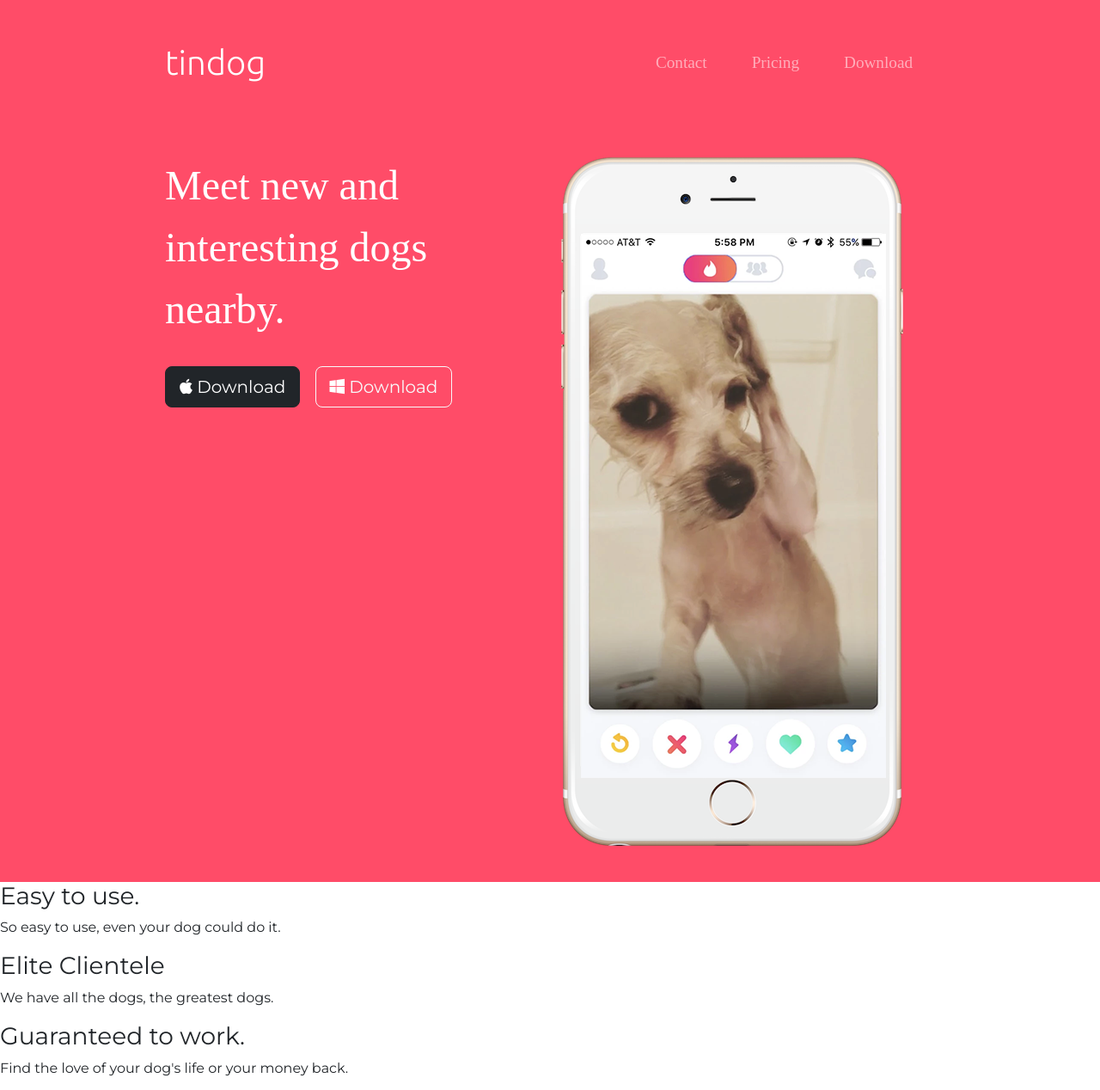
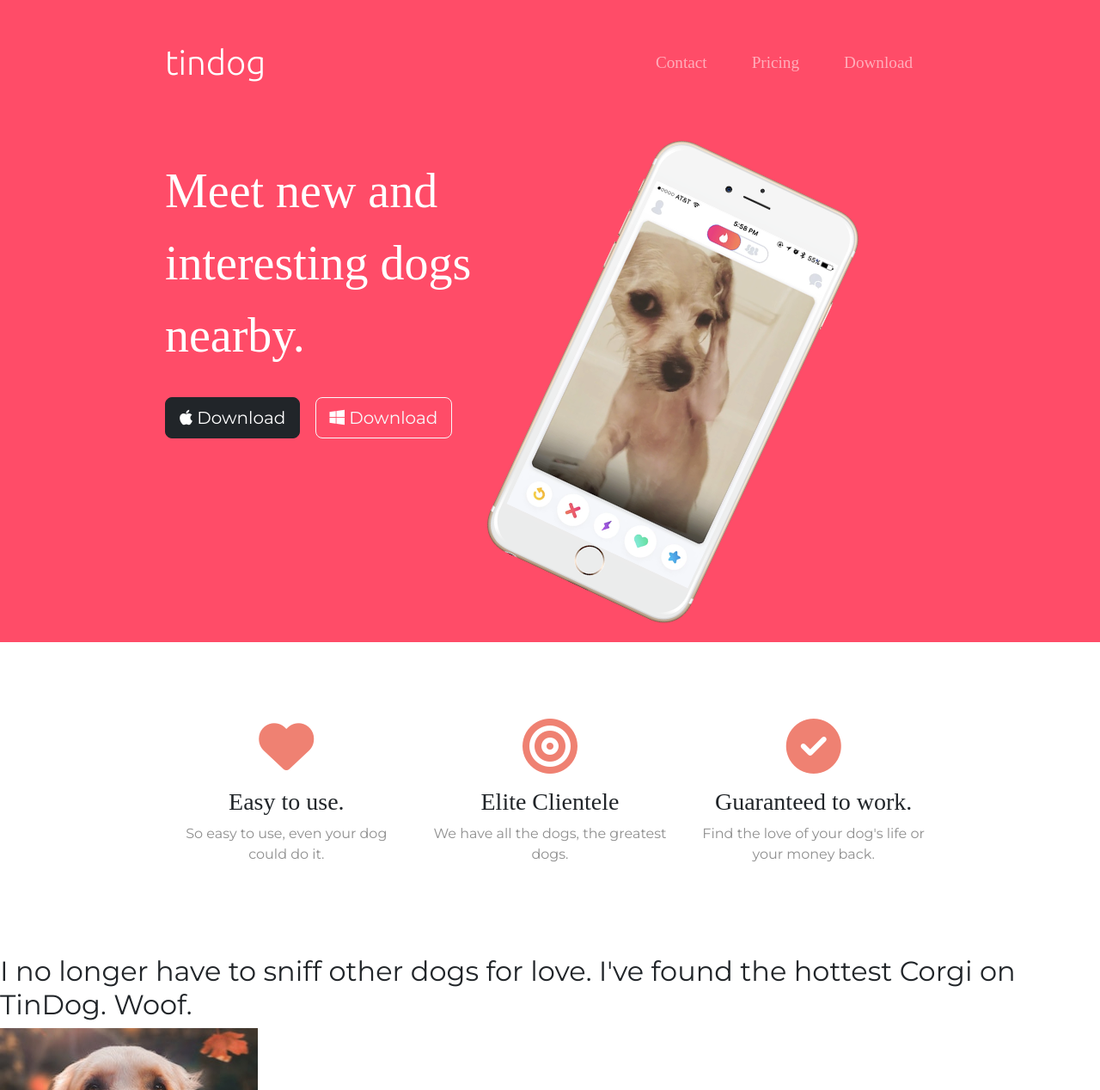
Before and after one commit to shashank7200/TinDog, a plain HTML site: page index.html in a window 1280 px wide. Shown: the top 1268 px of the page at 86% size. Drawn offline with nearby package versions, Linux system fonts and the light colour scheme.

Commit message:
worked on css

```diff
--- a/css/style.css
+++ b/css/style.css
@@ -9,8 +9,16 @@
 
 h1 {
     font-family: Montserrat-Black;
-    font-size: 3rem;
+    font-size: 3.5rem;
     line-height: 1.5;
+}
+
+p {
+    color: #8f8f8f;
+}
+
+h3{
+    font-family: Montserrat-Bold;
 }
 
 .container-fluid{
@@ -43,5 +51,29 @@
     margin: 5% 3% 5% 0;
 }
 
+/* title image */
+.title-image{
+    width: 60%;
+    transform: rotate(25deg);
+}
 
-/* lec-76 and 14min */
+/* feature-section */
+
+#features{
+    padding: 7% 15%;
+}
+
+.feature-box{
+    text-align: center;
+}
+
+.icon{
+    color: #ef8172;
+    margin-bottom: 1rem;
+}
+
+.icon:hover {
+    color: #ff4c68;
+}
+
+/* start section 7 of Angella U */
--- a/index.html
+++ b/index.html
@@ -6,7 +6,9 @@
   <title>TinDog</title>
   <link rel="preconnect" href="https://fonts.googleapis.com">
   <link rel="preconnect" href="https://fonts.gstatic.com" crossorigin>
-<link href="https://fonts.googleapis.com/css2?family=Merriweather&family=Montserrat:wght@100;400;900&family=Sacramento&family=Ubuntu:wght@300&display=swap" rel="stylesheet">
+  <link
+    href="https://fonts.googleapis.com/css2?family=Merriweather&family=Montserrat:wght@100;400;900&family=Sacramento&family=Ubuntu:wght@300&display=swap"
+    rel="stylesheet">
   <link href="https://cdn.jsdelivr.net/npm/bootstrap@5.2.3/dist/css/bootstrap.min.css" rel="stylesheet"
     integrity="sha384-rbsA2VBKQhggwzxH7pPCaAqO46MgnOM80zW1RWuH61DGLwZJEdK2Kadq2F9CUG65" crossorigin="anonymous">
   <script src="https://cdn.jsdelivr.net/npm/bootstrap@5.2.3/dist/js/bootstrap.bundle.min.js"
@@ -28,7 +30,8 @@
       <nav class="navbar navbar-expand-lg navbar-dark">
         <a class="navbar-brand" href="">tindog</a>
 
-      <button class="navbar-toggler" type="button" data-bs-toggle="collapse" data-bs-target="#navbarTogglerDemo01" aria-controls="navbarTogglerDemo01" aria-expanded="false" aria-label="Toggle navigation">
+        <button class="navbar-toggler" type="button" data-bs-toggle="collapse" data-bs-target="#navbarTogglerDemo01"
+          aria-controls="navbarTogglerDemo01" aria-expanded="false" aria-label="Toggle navigation">
           <span class="navbar-toggler-icon"></span>
         </button>
 
@@ -54,11 +57,13 @@
       <div class="row">
         <div class="col-lg-6">
           <h1>Meet new and interesting dogs nearby.</h1>
-      <button type="button" class="btn btn-dark btn-lg download-button"> <i class="fa-brands fa-apple" style="color: #ffffff;"></i> Download</button>
-      <button type="button" class="btn btn-outline-light btn-lg"> <i class="fa-brands fa-windows" style="color: #ffffff;"></i> Download</button>
+          <button type="button" class="btn btn-dark btn-lg download-button"> <i class="fa-brands fa-apple"
+              style="color: #ffffff;"></i> Download</button>
+          <button type="button" class="btn btn-outline-light btn-lg"> <i class="fa-brands fa-windows"
+              style="color: #ffffff;"></i> Download</button>
         </div>
         <div class="col-lg-6">
-      <img src="images/iphone6.png" alt="iphone-mockup">
+          <img class="title-image" src="images/iphone6.png" alt="iphone-mockup">
         </div>
       </div>
       </div>
@@ -70,14 +75,25 @@
 
   <section id="features">
 
+    <div class="row">
+      <div class="feature-box col-lg-4">
+        <i class="icon fas fa-heart fa-4x"></i>
         <h3>Easy to use.</h3>
         <p>So easy to use, even your dog could do it.</p>
+      </div>
 
+      <div class="feature-box col-lg-4">
+        <i class="icon fas fa-bullseye fa-4x"></i>
         <h3>Elite Clientele</h3>
         <p>We have all the dogs, the greatest dogs.</p>
+      </div>
 
+      <div class="feature-box col-lg-4 ">
+        <i class="icon fas fa-check-circle fa-4x"></i>
         <h3>Guaranteed to work.</h3>
         <p>Find the love of your dog's life or your money back.</p>
+      </div>
+    </div>
 
   </section>
 
```
Lines whose indentation alone changed are shown as unchanged.
